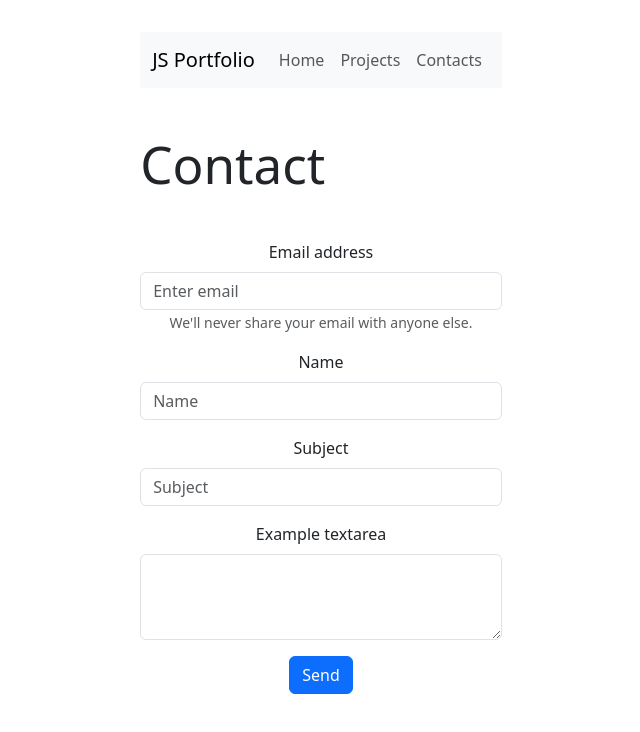
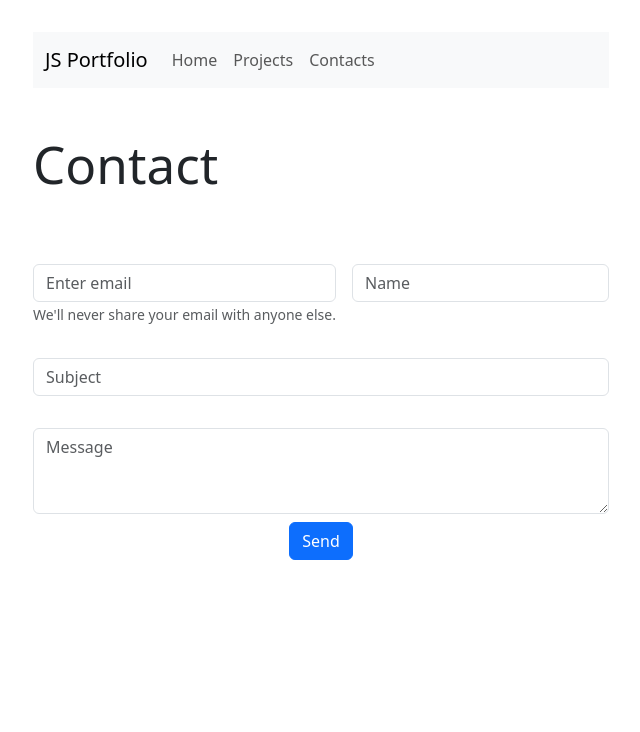
Before and after one commit to jennysiu/jennysReactPortfolio, a React (Vite) app: page /contact in a window 1280 px wide. Shown: the top 732 px of the page, without its empty margins (319-959 px from the left). Built offline with nearby package versions, Linux system fonts and the light colour scheme.

Commit message:
layout added for contact

```diff
--- a/src/components/Contact/index.jsx
+++ b/src/components/Contact/index.jsx
@@ -1,5 +1,6 @@
 import Button from 'react-bootstrap/Button';
 import Form from 'react-bootstrap/Form';
+import './style.css';
 
 // [ ] Must have contact information
 // [ ] Have a contact form for handling events
@@ -10,29 +11,28 @@ function Contact() {
       <h1>Contact</h1>
       <Form>
         <div className='contact-details'>
-        <Form.Group className="mb-3" controlId="formBasicEmail">
-          <Form.Label>Email address</Form.Label>
+          <Form.Group className="mb-2" controlId="formBasicEmail">
+            <Form.Label></Form.Label>
             <Form.Control type="email" placeholder="Enter email" />
             <Form.Text className="text-muted">
               We'll never share your email with anyone else.
             </Form.Text>
           </Form.Group>
 
-        <Form.Group className="mb-3" controlId="formBasicPassword">
-          <Form.Label>Name</Form.Label>
+          <Form.Group className="mb-2" controlId="formBasicPName">
+            <Form.Label></Form.Label>
             <Form.Control type="name" placeholder="Name" />
           </Form.Group>
         </div>
 
-      <Form.Group className="mb-3" controlId="formBasicPassword">
-        <Form.Label>Subject</Form.Label>
+        <Form.Group className="mb-2" controlId="formBasicSubject">
+          <Form.Label></Form.Label>
           <Form.Control type="subject" placeholder="Subject" />
         </Form.Group>
 
-
-      <Form.Group className="mb-3" controlId="exampleForm.ControlTextarea1">
-        <Form.Label>Example textarea</Form.Label>
-        <Form.Control as="textarea" rows={3} />
+        <Form.Group className="mb-2" controlId="exampleForm.ControlTextarea1">
+          <Form.Label></Form.Label>
+          <Form.Control as="textarea" rows={3} placeholder="Message"/>
         </Form.Group>
 
         <Button variant="primary" type="submit">
@@ -40,6 +40,10 @@ function Contact() {
         </Button>
       </Form>
 
+      <section className='contact-info'>
+
+      </section>
+
     </div>
   )
 }
--- a/src/components/Contact/style.css
+++ b/src/components/Contact/style.css
@@ -0,0 +1,5 @@
+.contact-details {
+  display: flex;
+  gap: 1rem;
+
+}
```
Lines whose indentation alone changed are shown as unchanged.
